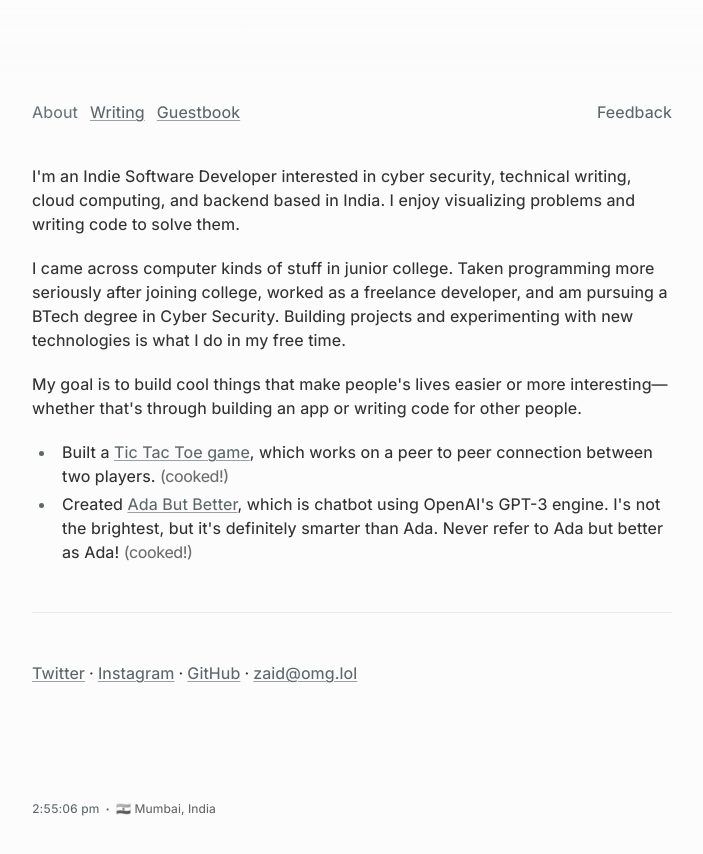
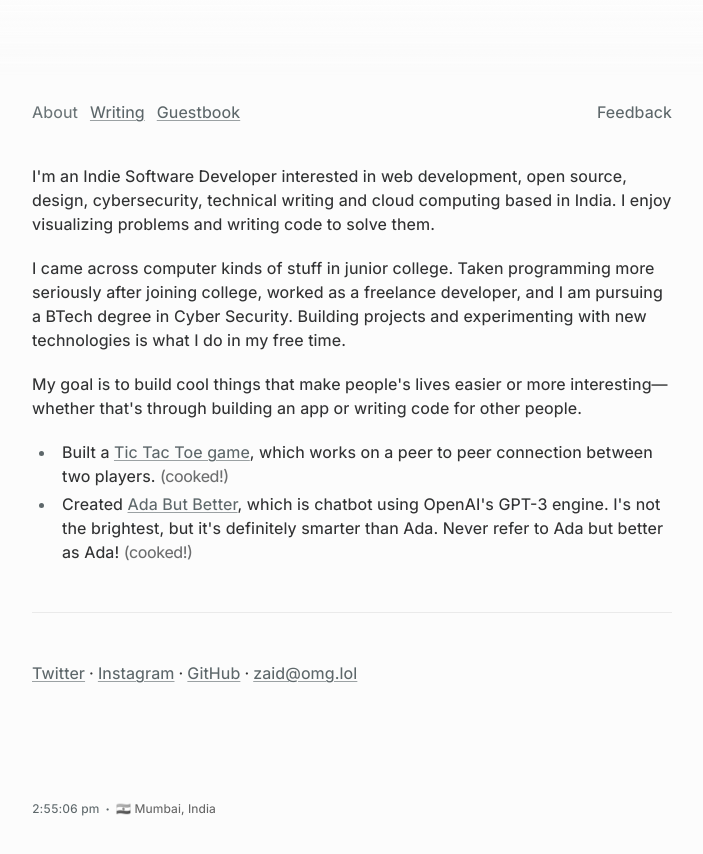
Before and after one commit to zaidmukaddam/zaid.omg.lol, a Next.js app: page / in a window 1280 px wide. Shown: the top 854 px of the page, without its empty margins (288-991 px from the left). Built offline with nearby package versions, Linux system fonts and the light colour scheme.

Commit message:
chore: improve about

```diff
--- a/pages/index.tsx
+++ b/pages/index.tsx
@@ -10,16 +10,17 @@ const Home: NextPage = () => {
       <article>
         <div className="mt-10 text-base leading-[26`px] text-[#313233]">
           <p>
-            I&apos;m an Indie Software Developer interested in cyber security,
-            technical writing, cloud computing, and backend based in India. I
-            enjoy visualizing problems and writing code to solve them.
+            I&apos;m an Indie Software Developer interested in web development,
+            open source, design, cybersecurity, technical writing and cloud
+            computing based in India. I enjoy visualizing problems
+            and writing code to solve them.
           </p>
           <p className="mt-5">
             I came across computer kinds of stuff in junior college. Taken
             programming more seriously after joining college, worked as a
-            freelance developer, and am pursuing a BTech degree in Cyber
-            Security. Building projects and experimenting with new technologies
-            is what I do in my free time.
+            freelance developer, and I am pursuing a BTech degree in
+            Cyber Security. Building projects and experimenting
+            with new technologies is what I do in my free time.
           </p>
 
           <p className="mt-5">
```
